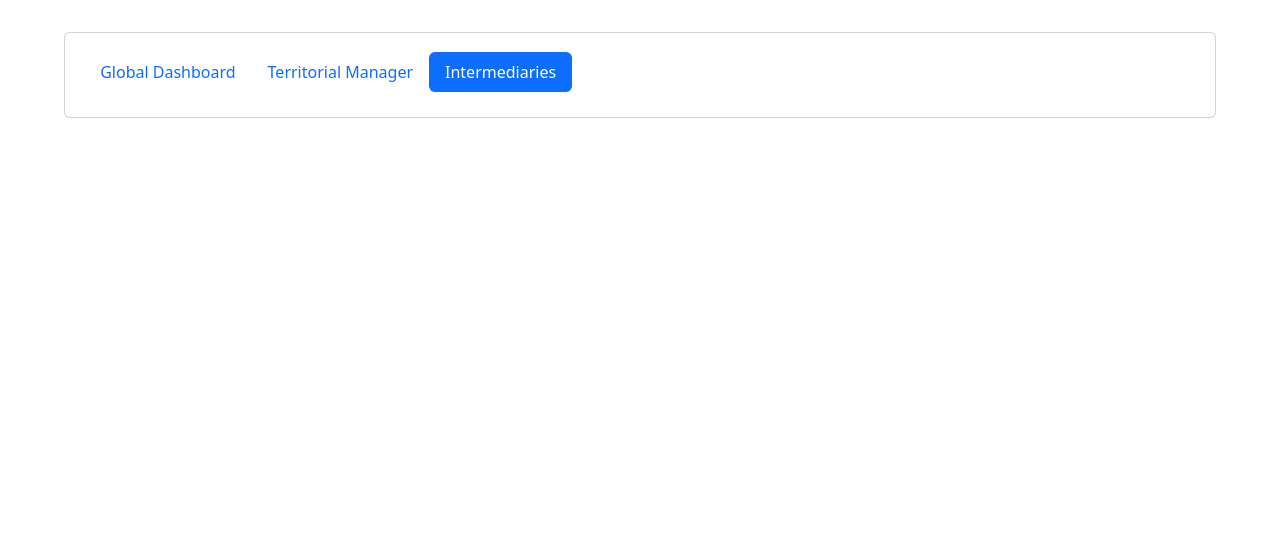
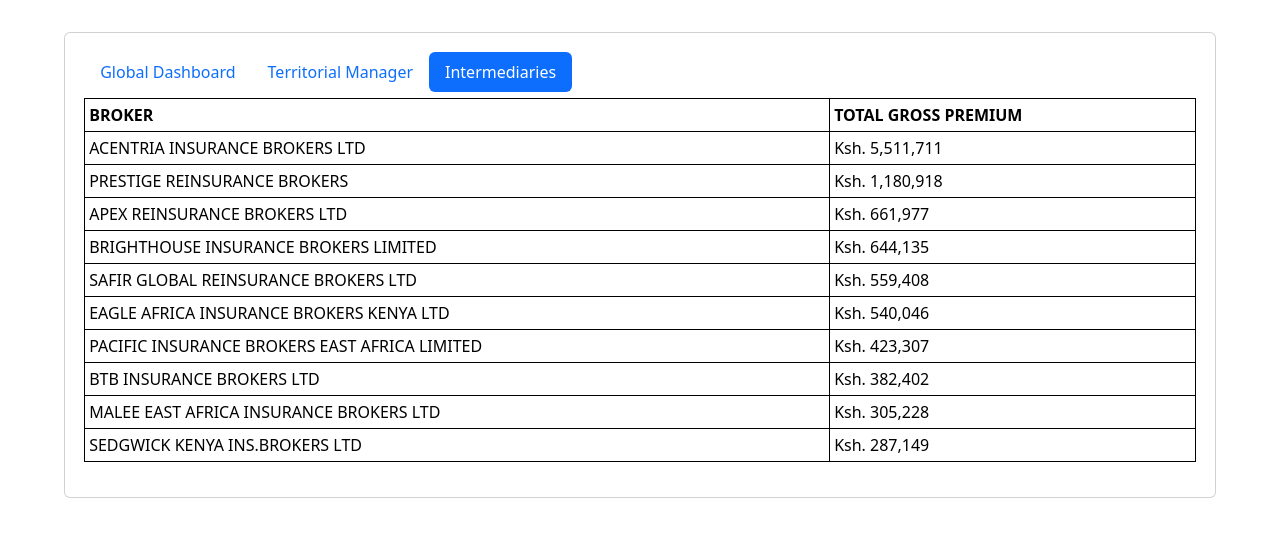
Before and after one commit to chete-py/production_dashboard_Flask, a Flask app: page /intermediary in a window 1280 px wide. Shown: the part 56-593 px from the top of the page. Run offline with Flask 3, Linux system fonts and the light colour scheme; a user stored in the database is signed in; data comes from the database, SQL or seed files in the repository.

Commit message:
update: broker table

```diff
--- a/app.py
+++ b/app.py
@@ -180,15 +180,13 @@ def reset_request():
 
 @app.route("/home")
 def home():
-    tms_url = url_for('tms')
-    print(f'The URL for the "tms" route is: {tms_url}')
 
     # Retrieve the uploaded file path from the session
     file_path = session.get('uploaded_file_path', None)
 
     if file_path:
-        df,bar_df, fig, plotly_html, tms_url, week_receipted, week_credit, month_gp, month_receipted, month_credit, yp, yr, yc = process_uploaded_file(file_path)
-        return render_template('home.html', tms_url=tms_url , plotly_html=plotly_html, fig=fig, df=df, bar_df=bar_df, data=df, week_receipted=week_receipted, week_credit=week_credit, month_gp=month_gp, month_receipted=month_receipted, month_credit=month_credit, yp=yp, yc=yc, yr=yr)
+        fig, plotly_html, week_receipted, week_credit, month_gp, month_receipted, month_credit, yp, yr, yc = process_uploaded_file(file_path)
+        return render_template('home.html', plotly_html=plotly_html, fig=fig, week_receipted=week_receipted, week_credit=week_credit, month_gp=month_gp, month_receipted=month_receipted, month_credit=month_credit, yp=yp, yc=yc, yr=yr)
     else:
         return 'No uploaded file found.'
 
@@ -201,8 +199,12 @@ def tms():
 
 @app.route("/intermediary")
 def intermediary():
-    return render_template('intermediary.html')
+    # Retrieve the uploaded file path from the session
+    file_path = session.get('uploaded_file_path', None)
+    if file_path:
+        broker_output_list = process_brokers(file_path)
 
+        return render_template('intermediary.html', broker_output_list=broker_output_list)
 
 
 @app.route('/get_new_tm_options_with_sum')
@@ -256,8 +258,26 @@ def get_new_tm_options_with_sum():
 
 
 
+def process_brokers(file_path):
+
+    # Store the file path in a session variable
+    session['uploaded_file_path'] = file_path
+
+    connection = sqlite3.connect("dashboard.db")
+    query = "SELECT * FROM production"
+    db_df = pd.read_sql_query(query, connection)
+
+    # Intermediaries
+    brokers = db_df[db_df['INTERMEDIARY'].str.contains('BROKER')]
+    broker_grouped = brokers.groupby('INTERMEDIARY')['GROSS PREMIUM'].sum().reset_index()
+    broker_data = broker_grouped.sort_values(by='GROSS PREMIUM', ascending=False)
+    top_brokers = broker_data.head(10)
+    broker_output_list = top_brokers.to_dict(orient='records')
+
+    return broker_output_list
+
+
 def process_uploaded_file(file_path):
-
     df = pd.read_excel(file_path, header=6)
     df2 = df[["TRANSACTION DATE", "BRANCH", "INTERMEDIARY TYPE", "INTERMEDIARY", "PRODUCT", "PORTFOLIO MIX", "SALES TYPE", "STAMP DUTY", "SUM INSURED", "GROSS PREMIUM", "NET BALANCE", "RECEIPTS", "TM"]].copy()
     df2.loc[df2['INTERMEDIARY'] == 'GWOKA INSURANCE AGENCY', 'BRANCH'] = 'Head Office'
@@ -309,6 +329,7 @@ def process_uploaded_file(file_path):
     query = "SELECT * FROM production"
     db_df = pd.read_sql_query(query, connection)
     db_df['TRANSACTION DATE'] = pd.to_datetime(db_df['TRANSACTION DATE'])
+
 
     # THIS MONTH
     this_month = db_df.loc[db_df['MONTH NAME'] == current_month_name].copy()
@@ -390,15 +411,14 @@ def process_uploaded_file(file_path):
 
     unique_manager = db_df['NEW TM'].unique().tolist()
 
+    session['unique_manager'] = unique_manager
+
+
     bar_df = db_df.groupby('MONTH NAME')['GROSS PREMIUM'].sum().reset_index()
 
     fig = px.bar(bar_df, x='MONTH NAME', y='GROSS PREMIUM')
 
     fig.update_layout(title={'text': '2024 AGGREGATE GWP', 'x': 0.5, 'xanchor': 'center'}, plot_bgcolor='white', xaxis=dict(categoryorder='array', categoryarray=["JANUARY", "FEBRUARY", "MARCH", "APRIL", "MAY", "JUNE", "JULY", "AUGUST", "SEPTEMBER", "OCTOBER", "NOVEMBER", "DECEMBER"], tickfont=dict(size=10)))
-
-
-    fig.update_xaxes(showgrid=False)
-    fig.update_yaxes(showgrid=False)
 
     # Paths
     output_html_path = "templates/output.html"
@@ -419,10 +439,7 @@ def process_uploaded_file(file_path):
             j2_template = Template(template_file.read())
             output_file.write(j2_template.render(plotly_jinja_data))
 
-    session['unique_manager'] = unique_manager
-
-    df = df2.to_dict(orient='records')
-    return df, bar_df, plotly_html, week_gp, fig, week_receipted, week_credit, month_gp, month_receipted, month_credit, yp, yc, yr
+    return plotly_html,  fig, week_receipted, week_credit, month_gp, month_receipted, month_credit, yp, yc, yr
 
 if __name__ == '__main__':
     app.run(host='0.0.0.0', debug=True)
--- a/templates/home.html
+++ b/templates/home.html
@@ -1,6 +1,3 @@
-<!DOCTYPE html>
-<html>
-<body>
 <!DOCTYPE html>
 <html>
     <head>
--- a/templates/intermediary.html
+++ b/templates/intermediary.html
@@ -1,6 +1,4 @@
-<!DOCTYPE html>
-<html>
-<body>
+
 <!DOCTYPE html>
 <html>
 <head>
@@ -49,7 +47,30 @@
                     </li>
                 </ul>
 
+
             </div>
+
+            <table class="table table-bordered border-black table-sm">
+                <thead>
+                    <tr>
+                        <th>BROKER</th>
+                        <th>TOTAL GROSS PREMIUM</th>
+                    </tr>
+                </thead>
+                <tbody>
+
+                    {% for broker in broker_output_list %}
+                        <div>
+                            <tr>
+                                <td>{{ broker['INTERMEDIARY'] }}</td>
+                                <td>Ksh. {{'{:,.0f}'.format( broker['GROSS PREMIUM'] | int) }}</td>
+                            </tr>
+                        </div>
+                    {% endfor %}
+
+                </tbody>
+            </table>
+
 
 
 
```
Lines whose indentation alone changed are shown as unchanged.
